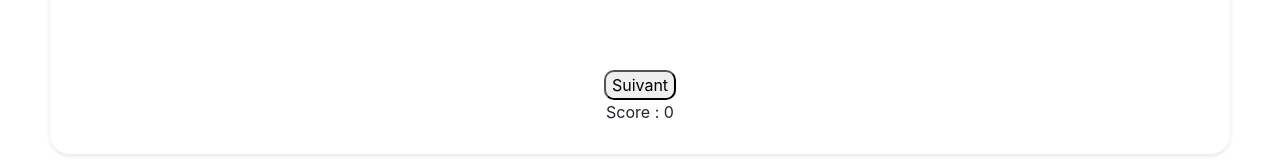
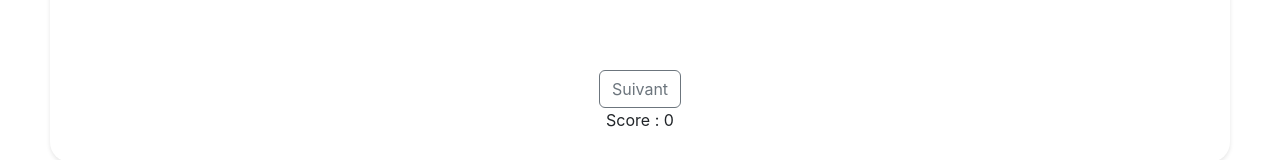
Before and after one commit to Traasko/SpaceX, a React (Create React App) app: page /quiz in a window 1280 px wide. Shown: the part 614-774 px from the top of the page. Built offline with nearby package versions, Linux system fonts and the light colour scheme.

Commit message:
amelioration quiz

```diff
--- a/src/assets/style/index.css
+++ b/src/assets/style/index.css
@@ -66,5 +66,5 @@ meter::-webkit-meter-suboptimum-value {
 }
 
 meter {
-    width:50%;
+    width: 50%;
 }
--- a/src/assets/style/quiz.css
+++ b/src/assets/style/quiz.css
@@ -31,5 +31,5 @@
 }
 
 .section-quiz {
-    text-align:center;
+    text-align: center;
 }
--- a/src/pages/Quiz.js
+++ b/src/pages/Quiz.js
@@ -125,7 +125,7 @@ const Quiz = () => {
                             options={options}
                         />
                     </div>
-                    <button id="toggle" onClick={generateQuestion}>
+                    <button className="btn btn-outline-secondary" id="toggle" onClick={generateQuestion}>
                         Suivant
                     </button>
                     <div>Score : {score}</div>
```
